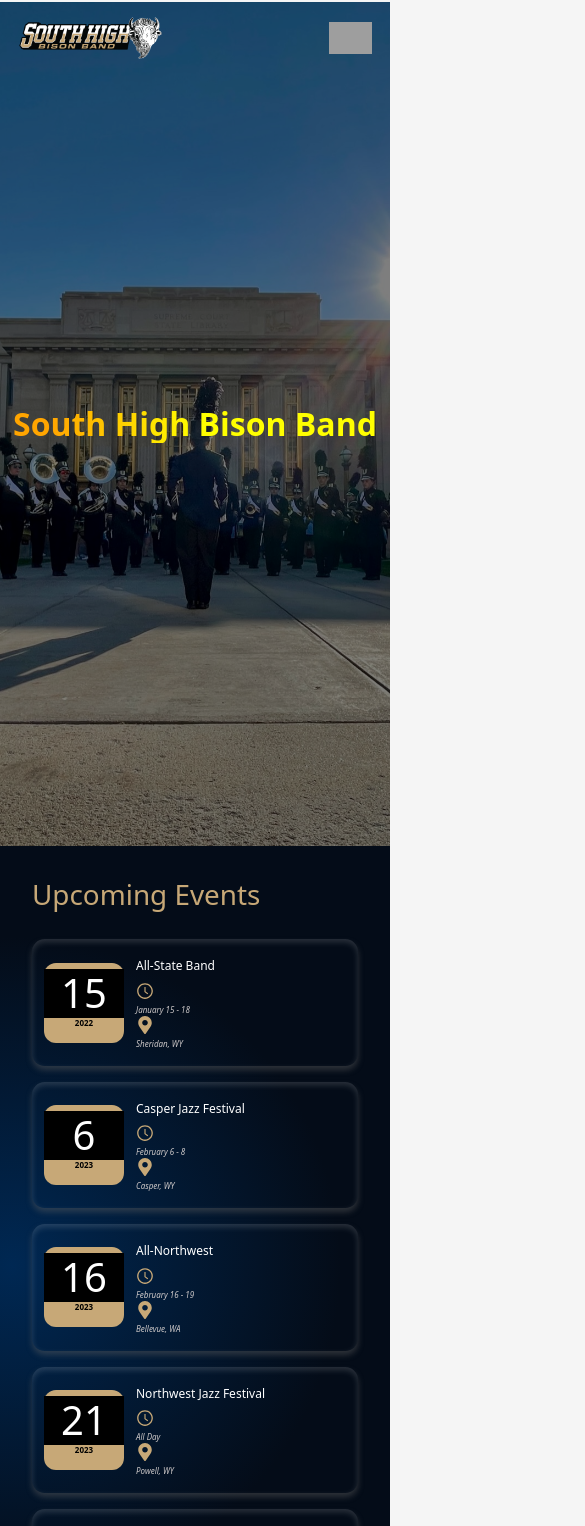
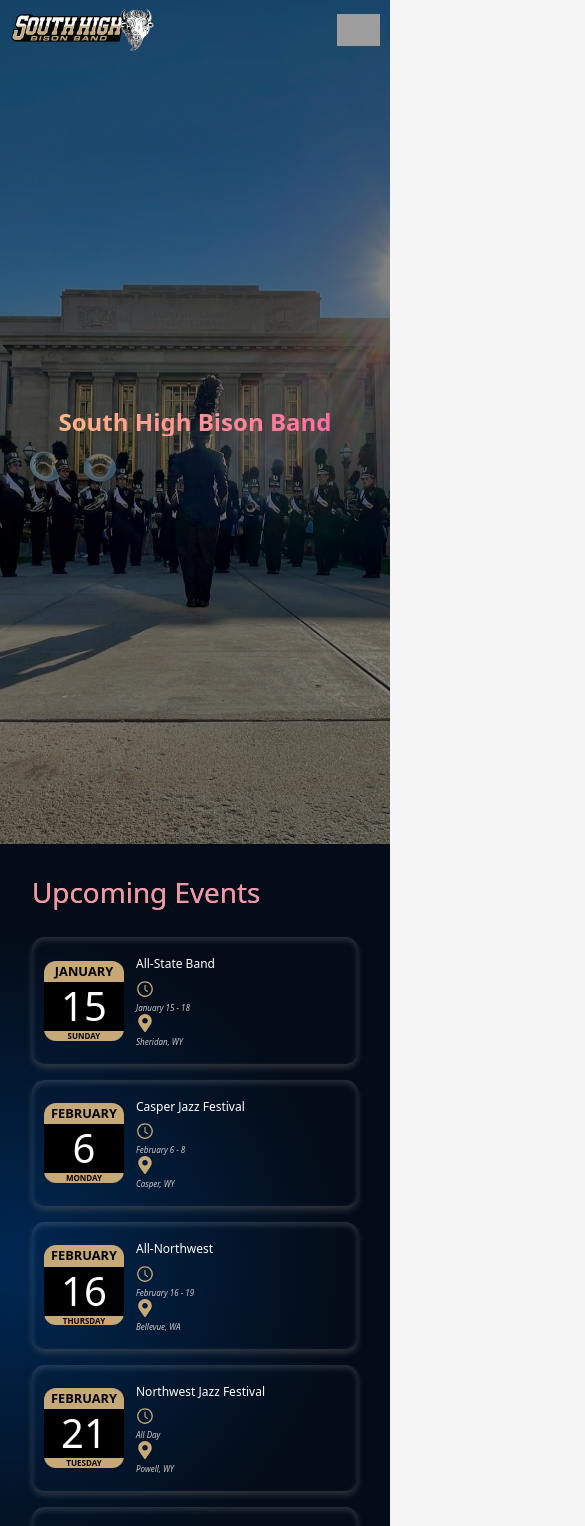
Before and after one commit to btschu/bison-band, a React (Create React App) app: page / in a window 390 px wide. Shown: the top 1526 px of the page, 585 px wide, since content can reach past the window. Built offline with nearby package versions, Linux system fonts and the light colour scheme; grey boxes are pictures that could not be loaded.

Commit message:
upcoming events fully functional and added styling

```diff
--- a/src/components/event/Event.jsx
+++ b/src/components/event/Event.jsx
@@ -6,7 +6,7 @@
 import "./event.css";
 
 // added monthValue here and on line 26
-const Event = (event, {monthValue}) => {
+const Event = (event, key) => {
   const events = event.event;
 
   const eventItem = events.map((event) => (
@@ -23,7 +23,7 @@
           // value={new Date(event.dateTime)}
         >
           <div className="date-container">
-            <span className="month">{event.monthValue}</span>
+            <span className="month">{event.month}</span>
             <span className="day">{event.day}</span>
             <span className="weekday">{event.weekday}</span>
           </div>
--- a/src/components/event/event.css
+++ b/src/components/event/event.css
@@ -37,7 +37,7 @@
 .event-container .date-container .month {
   font-size: 1.2rem;
   color: black;
-  padding: 3px 0;
+  padding: 4px 0;
   font-weight: 600;
 }
 
@@ -93,7 +93,7 @@
 
   .event-container .date-container .month {
     font-size: .8rem;
-    font-weight: 900;
+    padding: 3px 0;
   }
 
   .event-container .date-container .day {
--- a/src/components/hero/Hero.jsx
+++ b/src/components/hero/Hero.jsx
@@ -5,7 +5,7 @@
 const Hero = () => {
   return (
     <div className="d-flex align-items-center" id="hero">
-      <h1 className="gradient__text">South High Bison Band</h1>
+      <h1 className="gradient-text">South High Bison Band</h1>
     </div>
   );
 };
--- a/src/components/hero/hero.css
+++ b/src/components/hero/hero.css
@@ -37,8 +37,16 @@
   }
 
   @media (max-width: 768px) {
+    #hero {
+      margin-top: -59px;
+    }
     #hero h1 {
-      margin: 0;
-      font-size: 2rem;
+      font-size: 2.5rem;
     }
   }
+
+  @media (max-width: 550px) {
+    #hero h1 {
+      font-size: 1.5rem;
+    }
+  }
--- a/src/components/navbar/Navbar.jsx
+++ b/src/components/navbar/Navbar.jsx
@@ -53,10 +53,10 @@
         <div className={`panel ${isOpen ? "open" : "close"}`}>
           <ul>
             <li>
-              <a href="#hero">Home</a>
+              <a href="#hero" onClick={() => setOpen(!isOpen)}>Home</a>
             </li>
             <li>
-              <a href="#upcoming-events">Upcoming Events</a>
+              <a href="#upcoming-events" onClick={() => setOpen(!isOpen)}>Upcoming Events</a>
             </li>
           </ul>
         </div>
--- a/src/components/navbar/navbar.css
+++ b/src/components/navbar/navbar.css
@@ -4,6 +4,7 @@
   align-items: center;
   padding: 0.5rem 6rem;
   transition: all 0.5s;
+  backdrop-filter: blur(4px);
 }
 
 .navbar-scrolled {
@@ -124,7 +125,7 @@
 
 @media screen and (max-width: 950px) {
   .navbar {
-    padding: 1rem 3rem;
+    padding: .5rem 3rem;
   }
   .navbar-menu {
     display: flex;
@@ -136,7 +137,7 @@
 
 @media screen and (max-width: 550px) {
   .navbar {
-    padding: 1rem;
+    padding: .5rem;
   }
   ul li {
     font-size: 1.5em;
--- a/src/components/upcoming-events/UpcomingEvents.jsx
+++ b/src/components/upcoming-events/UpcomingEvents.jsx
@@ -4,10 +4,9 @@
 import "./upcoming-events.css";
 
 const UpcomingEvents = () => {
-  const eventDataCopy = eventData; //made a copy of your DATA sop that I don't manipulate on accident
+  const eventDataCopy = eventData;
   let updatedEventObjects = [];
   let upcomingDates = [];
-  let fullMonth = [];
 
   //filter out expired dates and set to an empty array
   const findUpcomingDates = (events) => {
@@ -18,7 +17,6 @@
 
   //build a factory that creates unix timestamps
   const unixFactory = (events) => {
-    //takes in array of objects
     events.forEach((e) => {
       let unixDate = Math.floor(new Date(e.dateTime).getTime() / 1000);
       e.unixTimeStamp = unixDate; //update Object to have a UNIX timestamp; which allows for easy > or < comparison
@@ -29,52 +27,52 @@
   // these three functions are used to modify the date info from dateTime to display correctly on the date-container
   const monthValue = function (events) {
     events.forEach((e) => {
-      let monthView = new Date(e.dateTime).toLocaleString("default", { month: "long" });
-      console.log(monthView);
-      console.log(fullMonth);
-      fullMonth.push(monthView)
+      let monthView = new Date(e.dateTime).toLocaleString("default", {
+        month: "long",
+      });
+      e.month = monthView;
+      updatedEventObjects.push(e);
     });
   };
 
-//   const dayValue = function (events) {
-//     events.forEach((e) => {
-//       const getDay = new Date(e.dateTime);
-//       // console.log(getDay.getDate());
-//       return getDay.getDate();
-//     });
-//   };
+  const dayValue = function (events) {
+    events.forEach((e) => {
+      let getDay = new Date(e.dateTime).getDate();
+      e.day = getDay;
+      updatedEventObjects.push(e);
+    });
+  };
 
-//   const weekdayValue = function (events) {
-//     events.forEach((e) => {
-//       const dayOfWeek = new Date(e.dateTime).getDay();
-//       return isNaN(dayOfWeek)
-//         ? null
-//         : [
-//             "Sunday",
-//             "Monday",
-//             "Tuesday",
-//             "Wednesday",
-//             "Thursday",
-//             "Friday",
-//             "Saturday",
-//           ][dayOfWeek];
-//     });
-//   };
+  const weekdayValue = function (events) {
+    const weekday = [
+      "Sunday",
+      "Monday",
+      "Tuesday",
+      "Wednesday",
+      "Thursday",
+      "Friday",
+      "Saturday",
+    ];
+    events.forEach((e) => {
+      let dayOfWeek = new Date(e.dateTime).getDay();
+      e.weekday = weekday[dayOfWeek];
+      updatedEventObjects.push(e);
+    });
+  };
 
-  //call my functions
+  //call functions
   unixFactory(eventDataCopy);
   findUpcomingDates(updatedEventObjects);
-//   these are the three I added
-//   monthValue(eventDataCopy);
-//   dayValue(updatedEventObjects);
-//   weekdayValue(updatedEventObjects);
+  monthValue(updatedEventObjects);
+  dayValue(updatedEventObjects);
+  weekdayValue(updatedEventObjects);
 
   return (
     <div className="upcoming-events-container gradient__bg">
-      <h1>Upcoming Events</h1>
+      <h1 className="gradient-text">Upcoming Events</h1>
       <div id="upcoming-events" className="card-container">
         {upcomingDates.map((event) => (
-          <Event event={event} key={event.id} monthValue={monthValue(eventDataCopy)} /> //added monthValue as a prop to try it out
+          <Event event={event} key={event.id * 10} />
         ))}
       </div>
     </div>
--- a/src/components/upcoming-events/allEvents.js
+++ b/src/components/upcoming-events/allEvents.js
@@ -5,9 +5,6 @@
     eventName: "All-City Jazz Concert",
     time: "7:00PM",
     location: "South High Auditorium",
-    month: "November",
-    day: 17,
-    weekday: 2022,
   },
   {
     id: 1,
@@ -15,9 +12,6 @@
     eventName: "SE District Clinic Concert",
     time: "4:00PM",
     location: "East High Auditorium",
-    month: "November",
-    day: 22,
-    weekday: 2022,
   },
   {
     id: 2,
@@ -25,9 +19,6 @@
     eventName: "South Triad Winter Concert",
     time: "7:00PM",
     location: "Storey Gym",
-    month: "December",
-    day: 8,
-    weekday: 2022,
   },
   {
     id: 3,
@@ -35,9 +26,6 @@
     eventName: "All-State Band",
     time: "January 15 - 18",
     location: "Sheridan, WY",
-    month: "January",
-    day: 15,
-    weekday: 2022,
   },
   {
     id: 4,
@@ -45,9 +33,6 @@
     eventName: "Casper Jazz Festival",
     time: "February 6 - 8",
     location: "Casper, WY",
-    month: "February",
-    day: 6,
-    weekday: 2023,
   },
   {
     id: 5,
@@ -55,9 +40,6 @@
     eventName: "All-Northwest",
     time: "February 16 - 19",
     location: "Bellevue, WA",
-    month: "February",
-    day: 16,
-    weekday: 2023,
   },
   {
     id: 6,
@@ -65,9 +47,6 @@
     eventName: "Northwest Jazz Festival",
     time: "All Day",
     location: "Powell, WY",
-    month: "February",
-    day: 21,
-    weekday: 2023,
   },
   {
     id: 7,
@@ -75,9 +54,6 @@
     eventName: "UW Jazz Festival",
     time: "February 27 - 28",
     location: "Laramie, WY",
-    month: "February",
-    day: 27,
-    weekday: 2023,
   },
   {
     id: 8,
@@ -85,9 +61,6 @@
     eventName: "Spring Concert",
     time: "7:00PM",
     location: "South High Auditorium",
-    month: "April",
-    day: 6,
-    weekday: 2023,
   },
   {
     id: 9,
@@ -95,9 +68,6 @@
     eventName: "UNC Jazz Festival",
     time: "April 20 - 21",
     location: "Greeley, CO",
-    month: "April",
-    day: 20,
-    weekday: 2023,
   },
   {
     id: 10,
@@ -105,9 +75,6 @@
     eventName: "SE District Festival",
     time: "April 24 - 25",
     location: "Cheyenne, WY",
-    month: "April",
-    day: 24,
-    weekday: 2023,
   },
   {
     id: 11,
@@ -115,9 +82,6 @@
     eventName: "All-City Band",
     time: "7:00PM",
     location: "Storey Gym",
-    month: "May",
-    day: 2,
-    weekday: 2023,
   },
   {
     id: 12,
@@ -125,9 +89,6 @@
     eventName: "Final Concert",
     time: "7:00PM",
     location: "South High Auditorium",
-    month: "May",
-    day: 9,
-    weekday: 2023,
   },
   {
     id: 13,
@@ -135,8 +96,5 @@
     eventName: "Band Banquet",
     time: "6:00PM",
     location: "South High School",
-    month: "May",
-    day: 18,
-    weekday: 2023,
   },
 ];
--- a/src/index.css
+++ b/src/index.css
@@ -1,14 +1,21 @@
-@import url('https://fonts.googleapis.com/css2?family=Manrope:wght@200;300;400;500;600;700;800&display=swap');
+@import url("https://fonts.googleapis.com/css2?family=Manrope:wght@200;300;400;500;600;700;800&display=swap");
 
 :root {
-  --font-family: 'Manrope', sans-serif;
+  --font-family: "Manrope", sans-serif;
 
-  --gradient-text: linear-gradient(89.97deg, orange 10.84%, yellow 50.67%);
+  --gradient-text: linear-gradient(
+    330deg,
+    #e05252 0%,
+    #99e052 25%,
+    #52e0e0 50%,
+    #9952e0 75%,
+    #e05252 100%
+  );
   --gradient-bar: linear-gradient(103.22deg, #ffffff -13.86%, #c7a877 99.55%);
 
   --color-bg: #040707;
   --color-bg-light: whitesmoke;
-  --color-secondary-bg : #383b3b;
+  --color-secondary-bg: #383b3b;
   --color-text: #ffffff;
   --color-subtext: #c7a877;
 }
@@ -25,33 +32,139 @@
 }
 
 .gradient__bg {
-  background:-moz-radial-gradient(circle at 3% 25%, rgba(0, 40, 83, 1) 0%, rgba(4, 12, 24, 1) 25%);
+  background: -moz-radial-gradient(
+    circle at 3% 25%,
+    rgba(0, 40, 83, 1) 0%,
+    rgba(4, 12, 24, 1) 25%
+  );
 
   /* safari 5.1+,chrome 10+ */
-  background:-webkit-radial-gradient(circle at 3% 25%, rgba(0, 40, 83, 1) 0%, rgba(4, 12, 24, 1) 25%);
+  background: -webkit-radial-gradient(
+    circle at 3% 25%,
+    rgba(0, 40, 83, 1) 0%,
+    rgba(4, 12, 24, 1) 25%
+  );
 
   /* opera 11.10+ */
-  background:-o-radial-gradient(circle at 3% 25%, rgba(0, 40, 83, 1) 0%, rgba(4, 12, 24, 1) 25%);
+  background: -o-radial-gradient(
+    circle at 3% 25%,
+    rgba(0, 40, 83, 1) 0%,
+    rgba(4, 12, 24, 1) 25%
+  );
 
   /* ie 10+ */
-  background:-ms-radial-gradient(circle at 3% 25%, rgba(0, 40, 83, 1) 0%, rgba(4, 12, 24, 1) 25%);
+  background: -ms-radial-gradient(
+    circle at 3% 25%,
+    rgba(0, 40, 83, 1) 0%,
+    rgba(4, 12, 24, 1) 25%
+  );
 
   /* global 92%+ browsers support */
-  background:radial-gradient(circle at 3% 25%, rgba(0, 40, 83, 1) 0%, rgba(4, 12, 24, 1) 25%);
+  background: radial-gradient(
+    circle at 3% 25%,
+    rgba(0, 40, 83, 1) 0%,
+    rgba(4, 12, 24, 1) 25%
+  );
 }
 
 .gradient__text {
-  background: var(--gradient-text);
+  -webkit-animation: move 4s linear infinite;
+  animation: move 4s linear infinite;
+  background-image: linear-gradient(
+    to right,
+    #77f,
+    #33d0ff,
+    #25ffbb,
+    #33d0ff,
+    #77f
+  );
+  background-size: 200% auto;
+  /* font: 700 70px/1 Helvetica; */
+  letter-spacing: 1px;
+  -webkit-background-clip: text;
+  -webkit-text-fill-color: transparent;
+}
+
+@-webkit-keyframes move {
+  to {
+    background-position: 200% center;
+  }
+}
+
+@keyframes move {
+  to {
+    background-position: 200% center;
+  }
+}
+
+.text{
+  text-transform: uppercase;
+  background-image: linear-gradient(to right, #00F260, #f79d00, #0575E6, #64f38c);
+  -webkit-background-clip: text;
+  background-clip: text;
+  color: transparent;
+
+  background-size: 300%;
+  background-position: -100%;
+
+  animation: animatedText 5s infinite alternate-reverse;
+}
+
+@keyframes animatedText{
+  to{
+    background-position: 100%;
+  }
+}
+
+.gradient-text {
+	background-image: linear-gradient(90deg, yellow , #f90);
+	background-clip: text;
+	/* line-height: 60px; */
+	/* font-size: 60px; */
+	color: transparent;
+	animation: hue 5s linear infinite;
+}
+@keyframes hue {
+	from {
+		filter: hue-rotate(0);
+	}
+	to {
+		filter: hue-rotate(-1turn);
+	}
+}
+
+.linear-wipe {
+  background: linear-gradient(
+    to right,
+    #fff 20%,
+    #c7a877 40%,
+    #c7a877 60%,
+    #fff 80%
+  );
+  background-size: 200% auto;
+  color: #000;
   background-clip: text;
   -webkit-background-clip: text;
   -webkit-text-fill-color: transparent;
+  -webkit-animation: shine 2.5s linear infinite;
+  animation: shine 2.5s linear infinite;
+}
+@-webkit-keyframes shine {
+  to {
+    background-position: 200% center;
+  }
+}
+@keyframes shine {
+  to {
+    background-position: 200% center;
+  }
 }
 
 .animate {
   animation-duration: 0.75s;
   animation-delay: 0.5s;
   animation-name: animate-fade;
-  animation-timing-function: cubic-bezier(.26, .53, .74, 1.48);
+  animation-timing-function: cubic-bezier(0.26, 0.53, 0.74, 1.48);
   animation-fill-mode: backwards;
 }
 
@@ -62,12 +175,18 @@
 }
 
 @keyframes animate-fade {
-  0% { opacity: 0; }
-  100% { opacity: 1; }
+  0% {
+    opacity: 0;
+  }
+  100% {
+    opacity: 1;
+  }
 }
 
 /* Pop In */
-.animate.pop { animation-name: animate-pop; }
+.animate.pop {
+  animation-name: animate-pop;
+}
 
 @keyframes animate-pop {
   0% {
@@ -117,7 +236,9 @@
 }
 
 /* Grow In */
-.animate.grow { animation-name: animate-grow; }
+.animate.grow {
+  animation-name: animate-grow;
+}
 
 @keyframes animate-grow {
   0% {
@@ -132,7 +253,9 @@
 }
 
 /* Splat In */
-.animate.splat { animation-name: animate-splat; }
+.animate.splat {
+  animation-name: animate-splat;
+}
 
 @keyframes animate-splat {
   0% {
@@ -155,7 +278,9 @@
 }
 
 /* Roll In */
-.animate.roll { animation-name: animate-roll; }
+.animate.roll {
+  animation-name: animate-roll;
+}
 
 @keyframes animate-roll {
   0% {
@@ -196,7 +321,7 @@
 @keyframes animate-spin {
   0% {
     opacity: 0;
-    transform: rotateY(-120deg) scale(0.9, .9);
+    transform: rotateY(-120deg) scale(0.9, 0.9);
   }
   100% {
     opacity: 1;
@@ -205,7 +330,9 @@
 }
 
 /* Slide In */
-.animate.slide { animation-name: animate-slide; }
+.animate.slide {
+  animation-name: animate-slide;
+}
 
 @keyframes animate-slide {
   0% {
@@ -221,13 +348,13 @@
 /* Drop In */
 .animate.drop {
   animation-name: animate-drop;
-  animation-timing-function: cubic-bezier(.77, .14, .91, 1.25);
+  animation-timing-function: cubic-bezier(0.77, 0.14, 0.91, 1.25);
 }
 
 @keyframes animate-drop {
   0% {
     opacity: 0;
-  transform: translate(0,-300px) scale(0.9, 1.1);
+    transform: translate(0, -300px) scale(0.9, 1.1);
   }
   95% {
     opacity: 1;
```
Also changed, not shown: 11 other files (tests, documents, lock files or other folders). Lines whose indentation alone changed are shown as unchanged.
